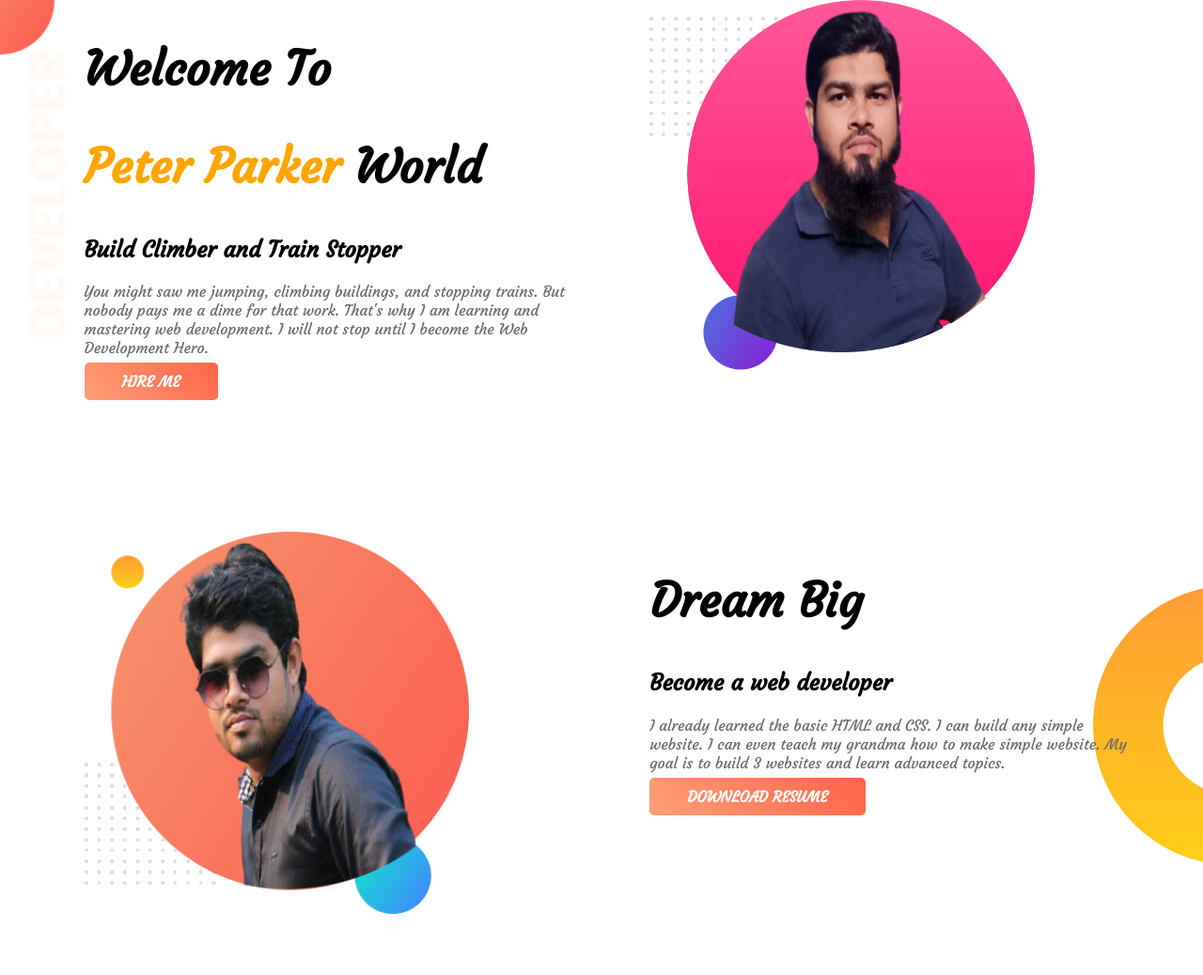
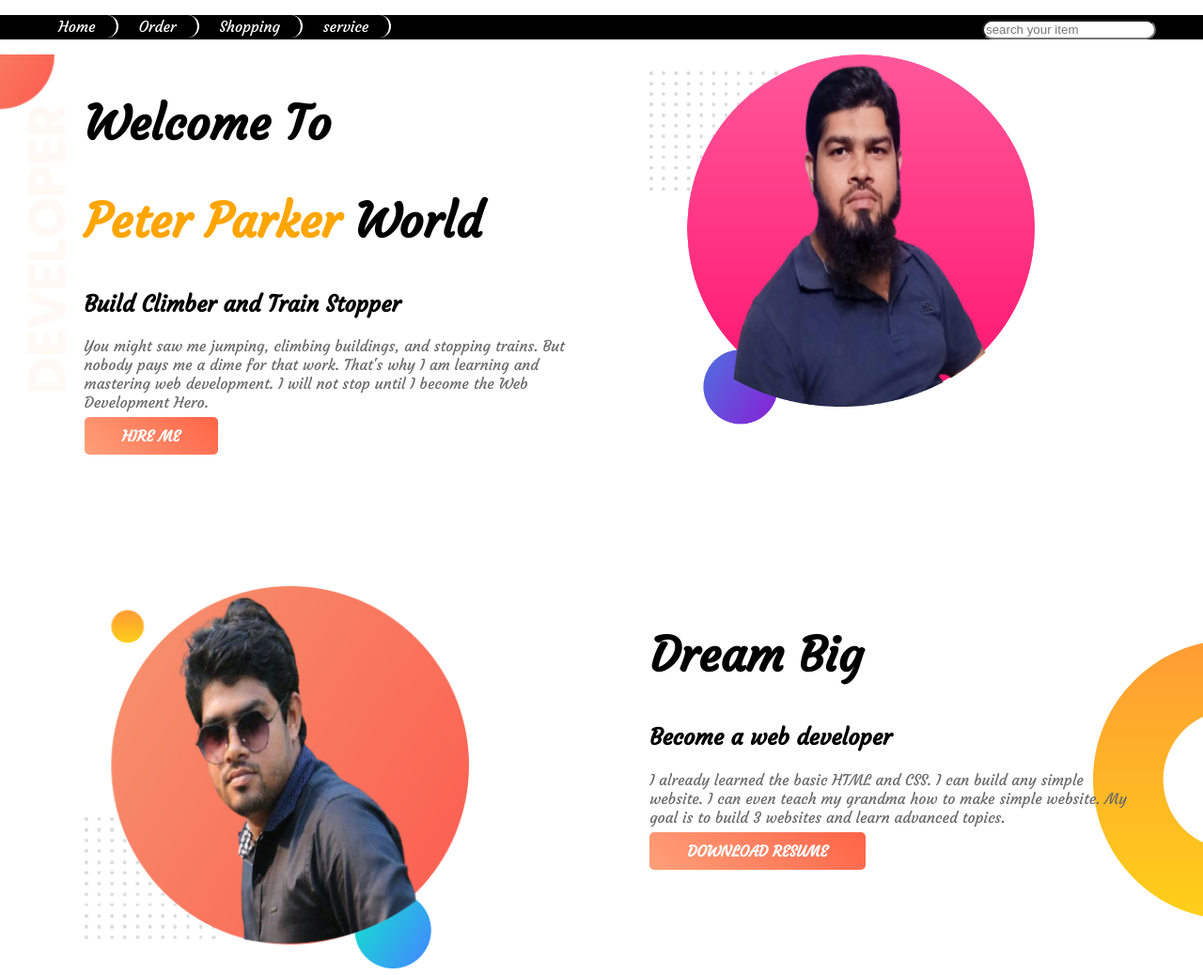
Before and after one commit to Raselraaz123/full-copy, a plain HTML site: page index.html in a window 1280 px wide. Shown: the top 1038 px of the page at 94% size. Drawn offline with Linux system fonts and the light colour scheme.

Commit message:
all add this time

```diff
--- a/index.html
+++ b/index.html
@@ -11,6 +11,19 @@
     <link rel="stylesheet" href="style.css">
 </head>
 <body>
+    <section class="holl-nav">
+        <div class="container">
+            <ul>
+                <li><a href="">Home</a> </li>
+                <li><a href="">Order</a> </li>
+                <li><a href="">Shopping</a> </li>
+                <li><a href=""> service</a></li>
+                <div class="sir">
+                    <input type="text" placeholder="search your item">
+                </div>
+            </ul>
+        </div>
+    </section>
     <section class="top-banner flexible-container">
         <div class="half-width">
 
@@ -65,5 +78,8 @@
             </div>
         </div>
     </section>
+    <footer>
+        <p>© Peter Parker 2021, a Programming Hero initiative.</p>
+    </footer>
 </body>
 </html>
--- a/style.css
+++ b/style.css
@@ -1,9 +1,49 @@
 body{
     margin:0;
+    padding: 0;
     font-family: 'Courgette', cursive;
 /*font-family: 'Poppins', sans-serif;*/
 
 }
+.holl-nav{
+    background-color: black;
+}
+.container ul{
+    overflow: hidden;
+}
+.container li{
+    padding: 2px 20px;
+    float: left;
+    list-style: none;
+    border-right: 2px solid white;
+    border-radius: 50px;
+}
+
+.container li a{
+    text-decoration: none;
+    color: white;
+    padding: 2px;
+
+
+}
+.container li a:hover{
+    color: tomato;
+
+}
+.sir{
+    float: right;
+
+
+}
+.sir input{
+    border-radius: 51px;
+    margin-right: 50px;
+    margin-top: 5px;
+}
+
+
+
+
 .flexible-container{
    display: flex;
    margin-bottom: 150px;
@@ -70,3 +110,6 @@ h1{
     border-image: linear-gradient(rgb(241, 62, 62),rgb(255, 123, 0));
     border-image-slice: 1;
 }
+footer p{
+    text-align: center;
+}
```
